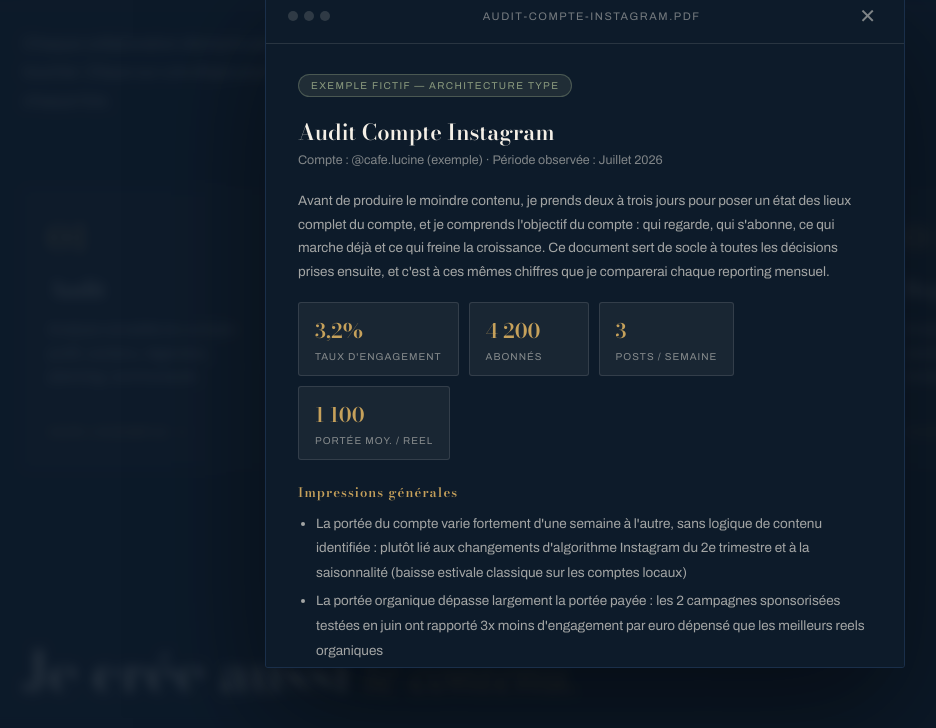
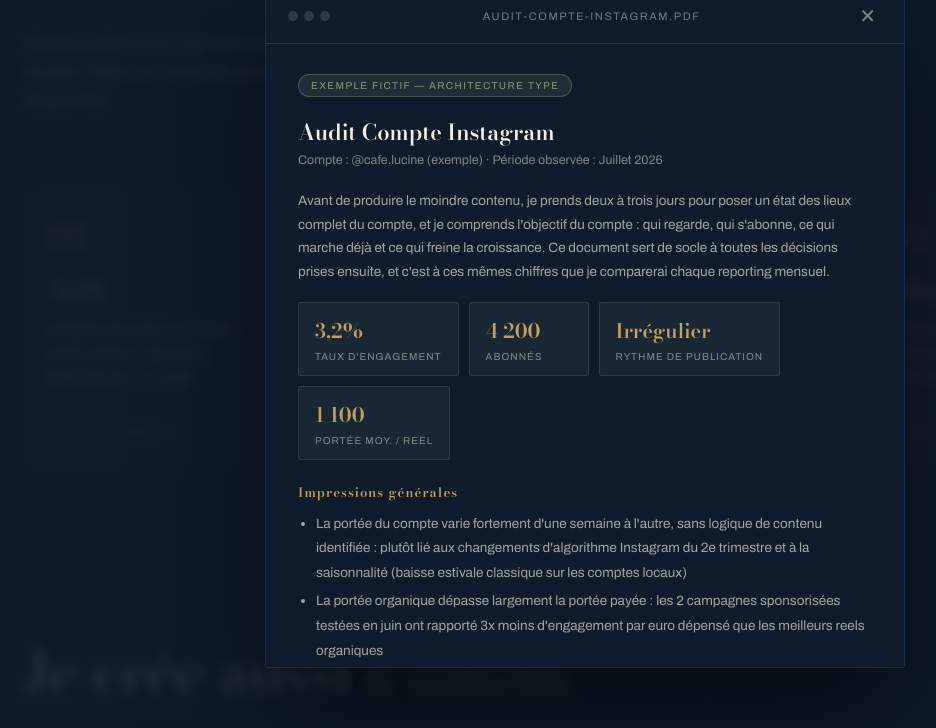
Before and after one commit to cdias4809-ux/portfolio-cm, a plain HTML site: page index.html in a window 1280 px wide. Both pictures are taken after a click on the element 211 px from the left and 1379 px from the top of the page. Shown: the part 1051-1779 px from the top of the page, without its empty margins (55-991 px from the left). Drawn offline with nearby package versions, Linux system fonts and the light colour scheme; a web font is replaced by a local one.

Commit message:
Corrige le KPI du document Audit : remplace "3 posts/semaine" par "Irrégulier"
Le document Audit analyse l'état du compte avant toute stratégie ; un chiffre
de type "3 posts/semaine" laissait penser à un rythme déjà établi, alors que
le reste du texte décrit une publication irrégulière sans calendrier formalisé.

```diff
--- a/index.html
+++ b/index.html
@@ -483,7 +483,7 @@
         <div class="kpi">
           <div><b>3,2%</b><small>Taux d'engagement</small></div>
           <div><b>4 200</b><small>Abonnés</small></div>
-          <div><b>3</b><small>Posts / semaine</small></div>
+          <div><b>Irrégulier</b><small>Rythme de publication</small></div>
           <div><b>1 100</b><small>Portée moy. / reel</small></div>
         </div>
         <h5>Impressions générales</h5>
```
